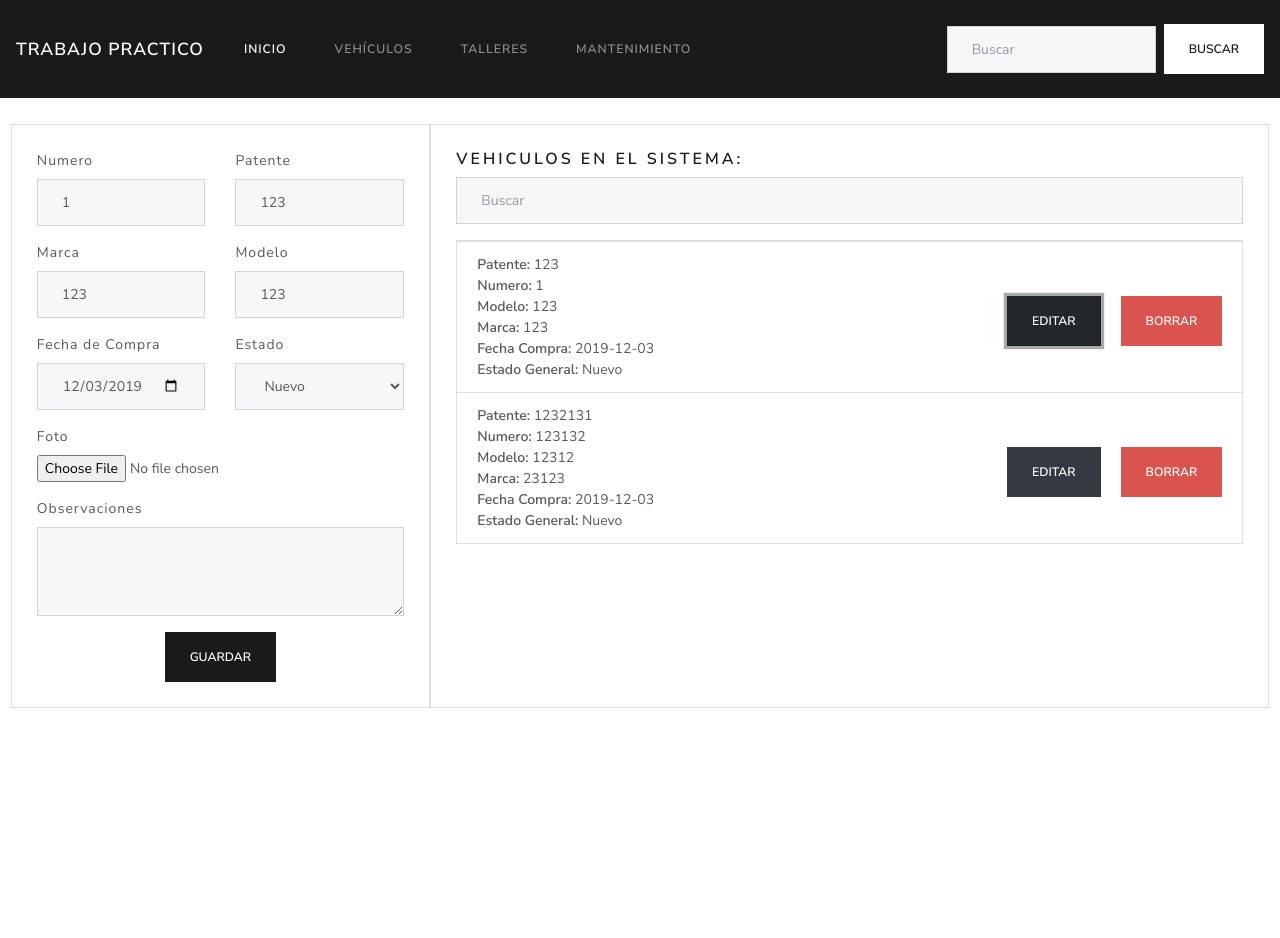
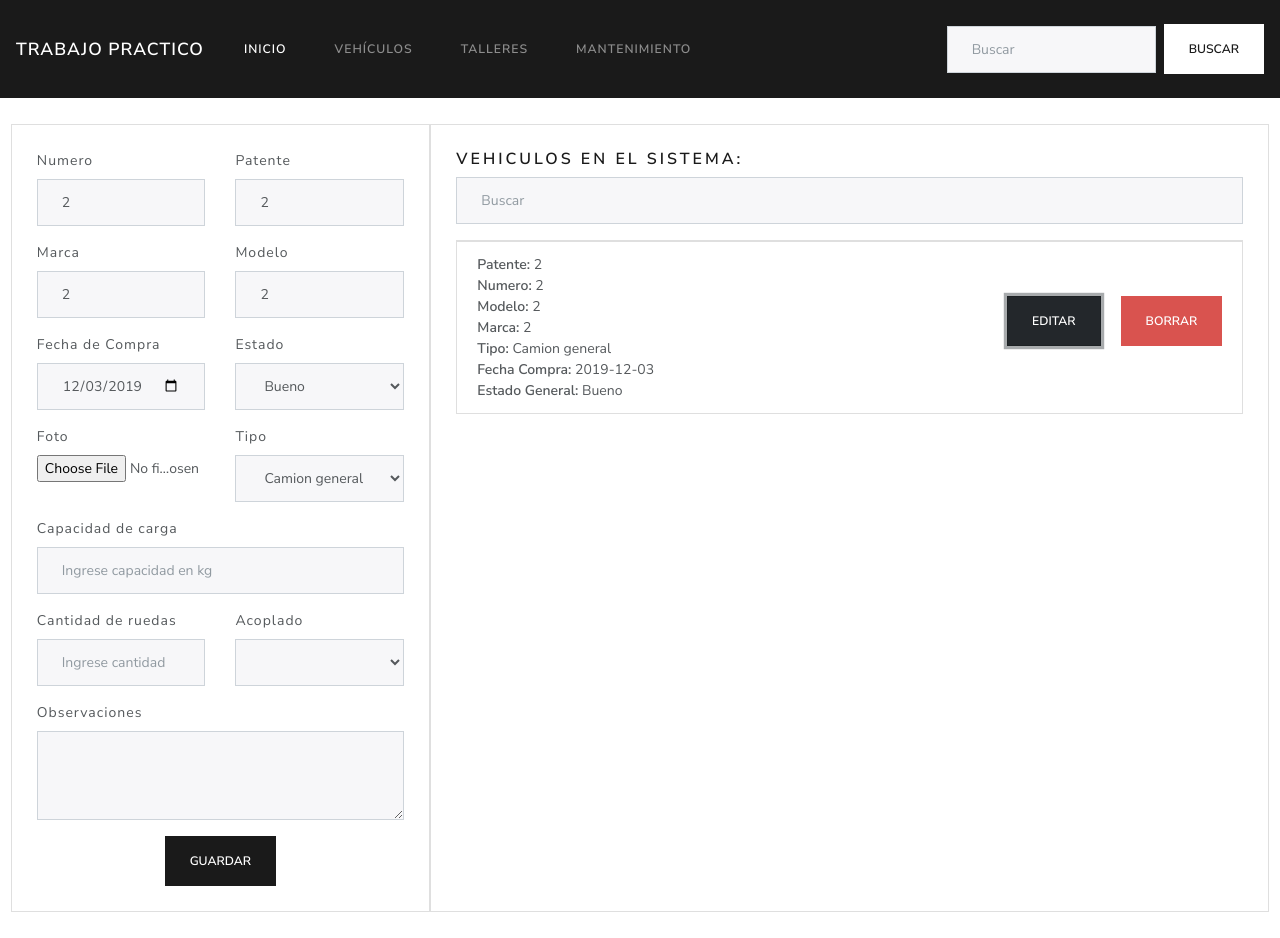
Before and after one commit to NahuelKliphan/Finalab, an Angular app: page /vehiculo in a window 1280 px wide. Both pictures are taken after a click on the button "EDITAR". Before the commit the page ends 800 px from the top, so only its background shows below. Built offline with nearby package versions, Linux system fonts and the light colour scheme; data requests are answered from the project's data file.

Commit message:
Anda form camion general

```diff
--- a/db.json
+++ b/db.json
@@ -1,26 +1,16 @@
 {
   "vehiculos": [
     {
-      "nroVehiculo": "1",
-      "marca": "123",
-      "modelo": "123",
+      "nroVehiculo": 2,
+      "marca": "2",
+      "modelo": "2",
       "fechaCompra": "2019-12-03",
-      "estado": "Nuevo",
-      "patente": "123",
+      "estado": "Bueno",
+      "patente": "2",
       "foto": "",
+      "tipo": "Camion general",
       "observaciones": "",
       "id": 1
-    },
-    {
-      "nroVehiculo": "123132",
-      "marca": "23123",
-      "modelo": "12312",
-      "fechaCompra": "2019-12-03",
-      "estado": "Nuevo",
-      "patente": "1232131",
-      "foto": "",
-      "observaciones": "",
-      "id": 2
     }
   ]
 }
--- a/src/app/app.module.ts
+++ b/src/app/app.module.ts
@@ -11,6 +11,7 @@ import { ListaVehiculoComponent } from './components/vehiculo/lista-vehiculo/lis
 import { FormVehiculoComponent } from './components/vehiculo/form-vehiculo/form-vehiculo.component';
 import { FormsModule } from '@angular/forms';
 import { Buscar } from './pipes/buscar';
+import { FormCamionGeneralComponent } from './components/vehiculo/form-camion-general/form-camion-general.component';
 
 const routes : Routes = [
   {
@@ -31,7 +32,8 @@ const routes : Routes = [
     HomeComponent,
     ListaVehiculoComponent,
     FormVehiculoComponent,
-    Buscar
+    Buscar,
+    FormCamionGeneralComponent
   ],
   imports: [
     BrowserModule,
--- /dev/null
+++ b/src/app/components/vehiculo/form-camion-general/form-camion-general.component.html
@@ -0,0 +1,27 @@
+<div class="row">
+
+    <div class="form-group col-12">
+        <label for="capacidadCarga">Capacidad de carga</label>
+        <input type="number" class="form-control" name="capacidadCarga" [(ngModel)]="camionGeneral.capacidadCarga"
+            placeholder="Ingrese capacidad en kg">
+    </div>
+
+</div>
+
+<div class="row">
+
+    <div class="form-group col-6">
+        <label for="cantidadRuedas">Cantidad de ruedas</label>
+        <input type="number" class="form-control" name="cantidadRuedas" placeholder="Ingrese cantidad"
+            [(ngModel)]="camionGeneral.cantidadRuedas">
+    </div>
+
+    <div class="form-group col-6">
+        <label for="estado">Acoplado</label>
+        <select class="form-control" name="acoplado" [(ngModel)]="camionGeneral.acoplado">
+            <option>No</option>
+            <option>Si</option>
+        </select>
+    </div>
+
+</div>
--- /dev/null
+++ b/src/app/components/vehiculo/form-camion-general/form-camion-general.component.ts
@@ -0,0 +1,24 @@
+import { Component, OnInit, Output, EventEmitter } from '@angular/core';
+import { DatabaseService } from 'src/app/servicio/database.service'
+
+
+@Component({
+  selector: 'app-form-camion-general',
+  templateUrl: './form-camion-general.component.html',
+  styleUrls: ['./form-camion-general.component.css']
+})
+export class FormCamionGeneralComponent implements OnInit {
+
+  constructor(private database: DatabaseService) { }
+
+  ngOnInit() {
+
+  }
+
+   camionGeneral = {
+    "capacidadCarga": null,
+    "cantidadRuedas": null,
+    "acoplado": null
+  }
+
+}
--- a/src/app/components/vehiculo/form-vehiculo/form-vehiculo.component.html
+++ b/src/app/components/vehiculo/form-vehiculo/form-vehiculo.component.html
@@ -2,7 +2,8 @@
 
     <div class="form-group col-6">
         <label for="numero">Numero</label>
-        <input type="text" class="form-control" name="numero" [(ngModel)]="unVehiculo.nroVehiculo" placeholder="Ingrese numero">
+        <input type="number" class="form-control" name="numero" [(ngModel)]="unVehiculo.nroVehiculo"
+            placeholder="Ingrese numero">
     </div>
 
     <div class="form-group col-6">
@@ -48,9 +49,26 @@
 
 </div>
 
-<div class="form-group">
-    <label for="foto">Foto</label>
-    <input type="file" class="form-control-file" name="foto">
+<div class="row">
+
+    <div class="form-group col-6">
+        <label for="foto">Foto</label>
+        <input type="file" class="form-control-file" name="foto">
+    </div>
+
+    <div class="form-group col-6">
+        <label for="tipo">Tipo</label>
+        <select class="form-control" name="estado" [(ngModel)]="unVehiculo.tipo">
+            <option>Auto</option>
+            <option>Camion general</option>
+            <option>Camion volcador</option>
+        </select>
+    </div>
+
+</div>
+
+<div [hidden]="unVehiculo.tipo !== 'Camion general'">
+    <app-form-camion-general  #formCamionGeneral></app-form-camion-general>
 </div>
 
 <div class="form-group">
@@ -59,7 +77,5 @@
 </div>
 
 <div class="text-center">
-
     <button type="button" class="btn btn-primary" (click)="addVehiculo()">Guardar</button>
-
 </div>
--- a/src/app/components/vehiculo/form-vehiculo/form-vehiculo.component.ts
+++ b/src/app/components/vehiculo/form-vehiculo/form-vehiculo.component.ts
@@ -1,6 +1,7 @@
 import { Component, OnInit } from '@angular/core';
 import { Vehiculo } from 'src/app/model/vehiculo';
 import { DatabaseService } from 'src/app/servicio/database.service'
+import { CamionGeneral } from 'src/app/model/CamionGeneral';
 
 @Component({
   selector: 'app-form-vehiculo',
@@ -14,9 +15,11 @@ export class FormVehiculoComponent implements OnInit {
   ngOnInit() {
   }
 
-  unVehiculo: Vehiculo = new Vehiculo(null, '', '', null, '', '', '', '');
+  unVehiculo: Vehiculo = new Vehiculo(null, '', '', null, '', '', '', '','');
 
   editar: boolean = false;
+
+  //this.database.agregarCamionGeneral(new CamionGeneral(this.unVehiculo.nroVehiculo,this.unVehiculo.marca,this.unVehiculo.modelo,this.unVehiculo.fechaCompra,this.unVehiculo.estado,this.unVehiculo.patente,this.unVehiculo.foto,this.unVehiculo.tipo,this.unVehiculo.observaciones,this.camionGeneral.capacidadCarga,this.camionGeneral.cantidadRuedas,this.camionGeneral.acoplado));
 
   addVehiculo() {
 
@@ -24,7 +27,8 @@ export class FormVehiculoComponent implements OnInit {
     {
 
       if (this.editar == false) {
-        this.database.agregarVehiculo(new Vehiculo(this.unVehiculo.nroVehiculo, this.unVehiculo.marca, this.unVehiculo.modelo, this.unVehiculo.fechaCompra, this.unVehiculo.estado, this.unVehiculo.patente, this.unVehiculo.foto, this.unVehiculo.observaciones));
+
+        this.database.agregarVehiculo(new Vehiculo(this.unVehiculo.nroVehiculo, this.unVehiculo.marca, this.unVehiculo.modelo, this.unVehiculo.fechaCompra, this.unVehiculo.estado, this.unVehiculo.patente, this.unVehiculo.foto,this.unVehiculo.tipo, this.unVehiculo.observaciones));
       }
       else
       {
@@ -37,12 +41,12 @@ export class FormVehiculoComponent implements OnInit {
           "patente":this.unVehiculo.patente,
           "foto":this.unVehiculo.foto,
           "observaciones":this.unVehiculo.observaciones,
-          "id":this.unVehiculo.id
+          "id":this.unVehiculo.id,
+          "tipo": this.unVehiculo.tipo
         });
       }
 
       this.vaciar();
-
     }
     else
     {
@@ -59,7 +63,7 @@ export class FormVehiculoComponent implements OnInit {
 
   formCompleto(){
 
-    if(this.unVehiculo.nroVehiculo != null && this.unVehiculo.patente != '' && this.unVehiculo.marca != '' && this.unVehiculo.modelo != '' && this.unVehiculo.fechaCompra != null && this.unVehiculo.estado != '' )
+    if(this.unVehiculo.nroVehiculo != null && this.unVehiculo.patente != '' && this.unVehiculo.marca != '' && this.unVehiculo.modelo != '' && this.unVehiculo.fechaCompra != null && this.unVehiculo.estado != '' && this.unVehiculo.tipo != '')
     {
       return true;
     }
@@ -71,7 +75,7 @@ export class FormVehiculoComponent implements OnInit {
   }
 
   vaciar(){
-    this.unVehiculo = new Vehiculo(null, '', '', null, '', '', '', '');
+    this.unVehiculo = new Vehiculo(null, '', '', null, '', '', '', '','');
   }
 
 
--- a/src/app/components/vehiculo/lista-vehiculo/lista-vehiculo.component.html
+++ b/src/app/components/vehiculo/lista-vehiculo/lista-vehiculo.component.html
@@ -11,6 +11,7 @@
         <button class="darespacio btn btn-dark float-right" (click)="solicitarModificacion(unVehiculo)">Editar</button>
         <b>Modelo: </b> {{unVehiculo.modelo}} <br>
         <b>Marca:</b> {{ unVehiculo.marca }} <br>
+        <b>Tipo:</b> {{ unVehiculo.tipo }} <br>
         <b>Fecha Compra:</b> {{ unVehiculo.fechaCompra }} <br>
         <b>Estado General:</b> {{ unVehiculo.estado }}
     </button>
--- a/src/app/components/vehiculo/lista-vehiculo/lista-vehiculo.component.ts
+++ b/src/app/components/vehiculo/lista-vehiculo/lista-vehiculo.component.ts
@@ -27,8 +27,4 @@ export class ListaVehiculoComponent implements OnInit {
   solicitarModificacion(unVehiculo:Vehiculo){
     this.VehiculoAmodificar.emit(unVehiculo);
   }
-
-
-
-
 }
--- a/src/app/model/vehiculo.ts
+++ b/src/app/model/vehiculo.ts
@@ -8,9 +8,10 @@ export class Vehiculo{
     estado:string;
     patente:string;
     foto:string;
+    tipo:string;
     observaciones:string;
 
-    constructor(nroVehiculo:number,marca:string,modelo:string,fechaCompra:Date,estado:string,patente:string,foto:string,observaciones:string) {
+    constructor(nroVehiculo:number,marca:string,modelo:string,fechaCompra:Date,estado:string,patente:string,foto:string,tipo:string,observaciones:string) {
 
         this.nroVehiculo=nroVehiculo;
         this.marca=marca;
@@ -19,6 +20,7 @@ export class Vehiculo{
         this.estado=estado;
         this.patente=patente;
         this.foto=foto;
+        this.tipo=tipo;
         this.observaciones=observaciones;
     }
 
--- a/src/app/servicio/database.service.ts
+++ b/src/app/servicio/database.service.ts
@@ -1,6 +1,7 @@
 import { Injectable } from '@angular/core';
 import { HttpClient } from '@angular/common/http';
 import { Vehiculo } from '../model/vehiculo';
+import { CamionGeneral } from '../model/CamionGeneral';
 
 
 @Injectable({
@@ -12,7 +13,6 @@ export class DatabaseService {
 
 
   listadoVehiculos: Vehiculo[] = [];
-
 
   //Vehiculos
 
@@ -31,7 +31,6 @@ export class DatabaseService {
 
 
   borrarVehiculo(id: number) {
-    console.log(id);
     this._httpClient.delete(`http://localhost:3000/vehiculos/${id}`).subscribe(
       () => {
         this.getVehiculos()
@@ -49,6 +48,15 @@ export class DatabaseService {
   }
 
 
+  //Camion General
+
+  agregarCamionGeneral(nuevoCamion: CamionGeneral) {
+    this._httpClient.post('http://localhost:3000/camionesGenerales/', nuevoCamion).subscribe(() => {
+      this.getVehiculos();
+    });
+
+  }
+
 
 
 
```
Also changed, not shown: src/app/model/CamionGeneral.ts (+11 -1 lines), src/app/components/vehiculo/form-camion-general/form-camion-general.component.css (added), 1 other file (tests, documents, lock files or other folders).
